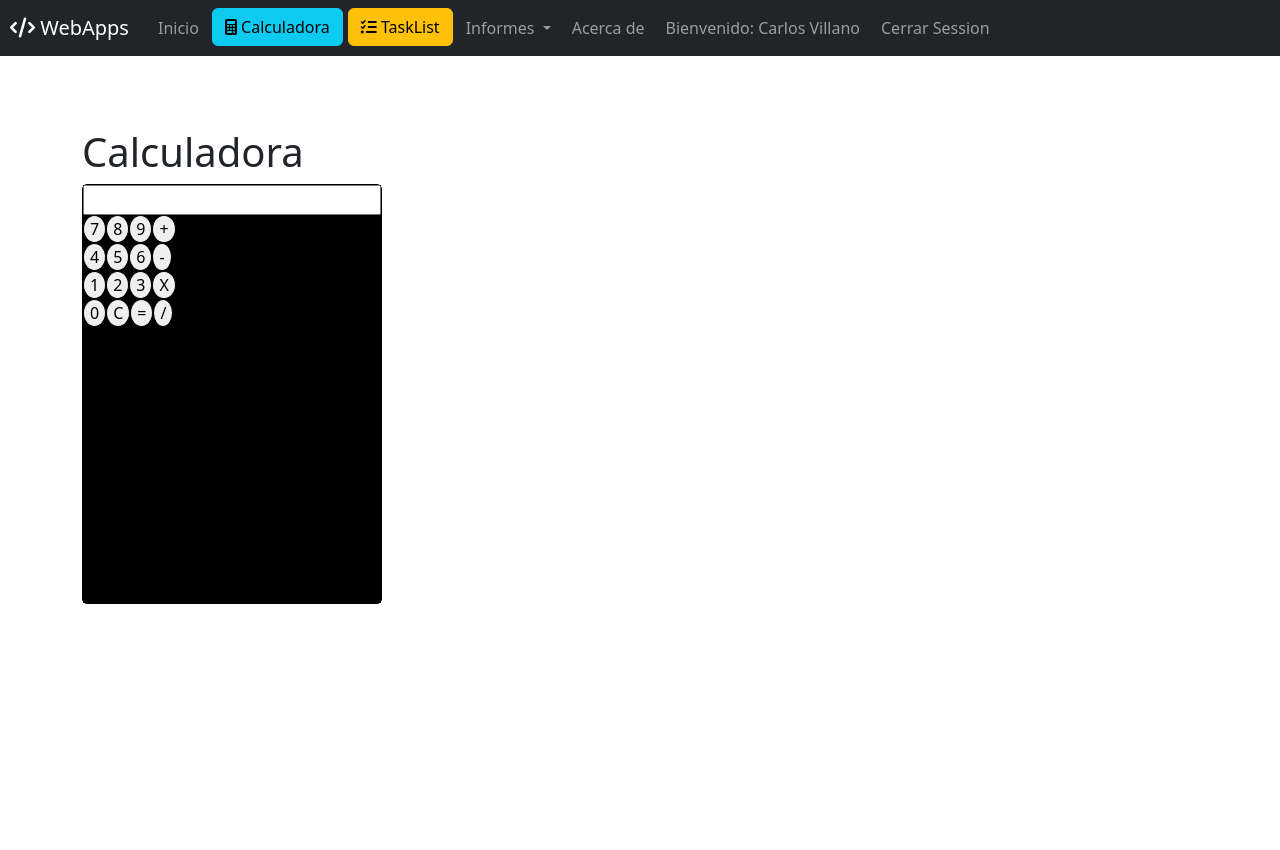
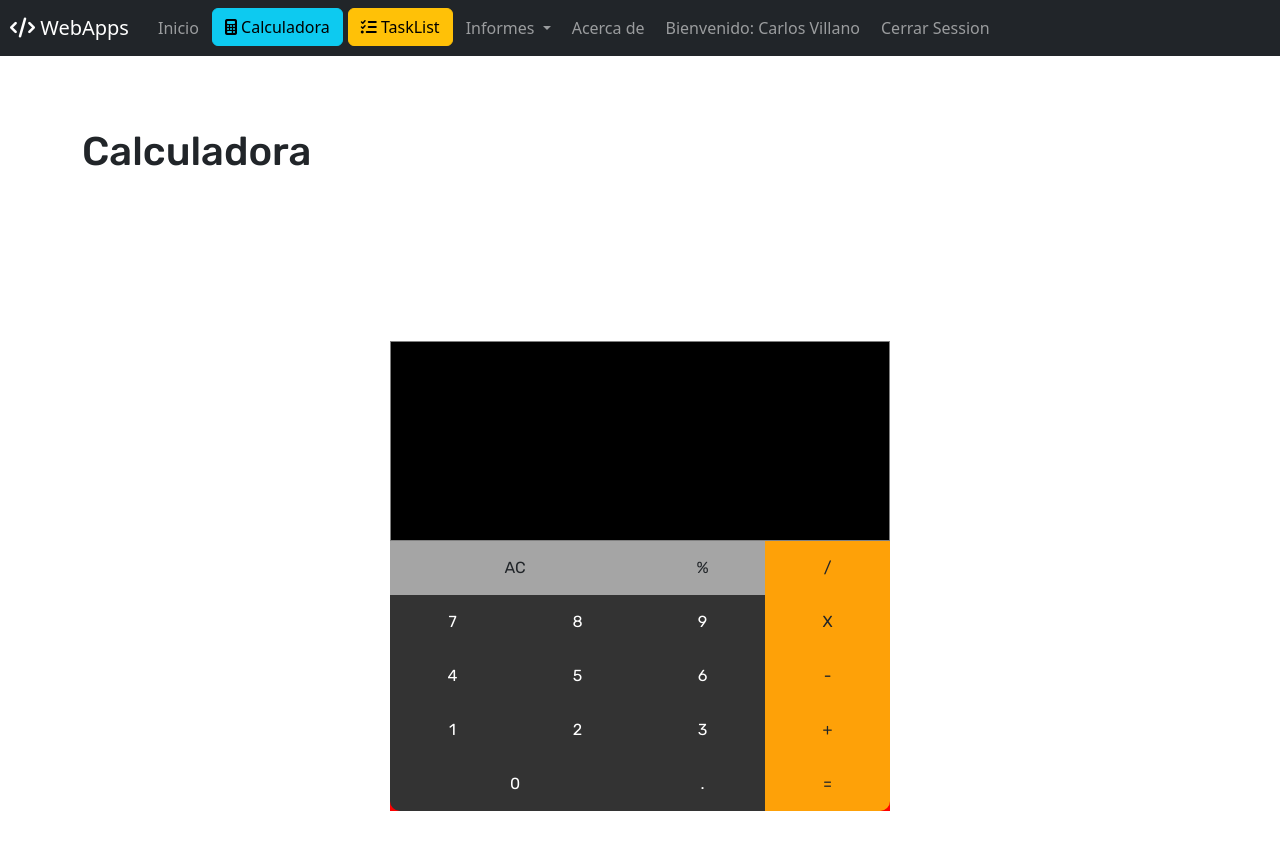
Before and after one commit to xRamax/LearningWebDevelopment, an Angular app in the folder WebApps/: page /inicio in a window 1280 px wide. Shown: the top 850 px of the page. Built offline with nearby package versions, Linux system fonts and the light colour scheme.

Commit message:
Calculadora medianamente terminada

```diff
--- a/WebApps/src/app/components/calculadora/calculadora.component.css
+++ b/WebApps/src/app/components/calculadora/calculadora.component.css
@@ -1,22 +1,88 @@
-#calculadoraBg{
-    height: 420px;
-    width: 300px;
-    border: 1px solid black;
-    border-radius: 5px;
+@import url('https://fonts.googleapis.com/css2?family=Rubik:wght@400;500;600&display=swap');
+
+*{
+    margin: 0;
+    padding: 0;
+    font-family: 'Rubik', sans-serif;
 }
 
-#calculadoraBg form{
-    height: 100%;
-    width: 100%;
-    background-color: black;
+
+.container {
+    display: flex;
+    justify-content: center;
+    align-items: center;
+    height: 100vh;
+    padding: 15px;
+
 }
 
-#display{
+.calculator{
 
+    display: flex;
+    flex-direction: column;
+    width: 500px;
+    /* border: 1px solid black;
+    border-radius: 10px; */
+    background-color: red;
+}
+
+
+.calculator-display{
+
+    padding: 25px 15px;
+    width: 100%;
+    height: 200px;
+    text-align: right;
+    overflow-x: auto;
+    /* border-top-left-radius: 10px;
+    border-top-right-radius: 10px; */
+    background-color: black;
+    border: 1px solid grey;
+    color: white;
+    font-size: xx-large;
+}
+
+
+.calculator-keypad{
+    display: flex;
     width: 100%;
 }
 
-input[type = button]{
-    border: 1px solid black;
-    border-radius: 100%;
+.keypad-numbers{
+
+    display: flex;
+    width: 100%;
+    flex-wrap: wrap;
 }
+
+.keypad-button {
+    width: 25%;
+    padding: 15px 0;
+    text-align: center;
+    cursor: pointer;
+    background-color: #333333;
+}
+
+.keypad-button:hover {
+
+    opacity: 0.7;
+    transition: opacity 0.5s;
+}
+
+.keypad-button.large{
+    width: 50%;
+}
+
+.keypad-button.operator{
+
+    background-color: #FEA108;
+}
+
+.keypad-button.special{
+
+    background-color: #A5A5A5;
+}
+
+.keypad-button.number{
+    color: white;
+}
--- a/WebApps/src/app/components/calculadora/calculadora.component.html
+++ b/WebApps/src/app/components/calculadora/calculadora.component.html
@@ -1,29 +1,35 @@
 <body>
     <h1>Calculadora</h1>
-    <div id="calculadoraBg">
-    <form id="calculator">
-        <input type="text" id="display" value="" autocomplete="off" readonly>
+    <div class="container">
+        <div class="calculator">
+            <input type="text" class="calculator-display" value="{{result}}" readonly disabled>
+            <div class="calculator-keypad"></div>
+                <div class="keypad-numbers">
 
-        <input type="button" value="7" id="ola">
-        <input type="button" value="8">
-        <input type="button" value="9">
-        <input type="button" value="+">
-        <br>
-        <input type="button" value="4">
-        <input type="button" value="5">
-        <input type="button" value="6">
-        <input type="button" value="-">
-        <br>
-        <input type="button" value="1">
-        <input type="button" value="2">
-        <input type="button" value="3">
-        <input type="button" value="X">
-        <br>
-        <input type="button" value="0">
-        <input type="button" value="C">
-        <input type="button" value="=">
-        <input type="button" value="/">
-    </form>
-</div>
+                    <div class="keypad-button special large" (click)="addToExpression('AC')">AC</div>
+                    <div class="keypad-button special" (click)="addToExpression('%')">%</div>
+                    <div class="keypad-button operator" (click)="addToExpression('/')">/</div>
 
+                    <div class="keypad-button number" (click)="addToExpression('7')">7</div>
+                    <div class="keypad-button number" (click)="addToExpression('8')">8</div>
+                    <div class="keypad-button number" (click)="addToExpression('9')">9</div>
+                    <div class="keypad-button operator" (click)="addToExpression('*')">X</div>
+
+                    <div class="keypad-button number" (click)="addToExpression('4')">4</div>
+                    <div class="keypad-button number" (click)="addToExpression('5')">5</div>
+                    <div class="keypad-button number" (click)="addToExpression('6')">6</div>
+                    <div class="keypad-button operator" (click)="addToExpression('-')">-</div>
+
+                    <div class="keypad-button number" (click)="addToExpression('1')">1</div>
+                    <div class="keypad-button number" (click)="addToExpression('2')">2</div>
+                    <div class="keypad-button number" (click)="addToExpression('3')">3</div>
+                    <div class="keypad-button operator" (click)="addToExpression('+')">+</div>
+
+                    <div class="keypad-button number large" style="border-bottom-left-radius: 10px;" (click)="addToExpression('0')">0</div>
+                    <div class="keypad-button number" (click)="addToExpression"(click)="addToExpression('.')">.</div>
+                    <div class="keypad-button operator"  style="border-bottom-right-radius: 10px;" (click)="addToExpression('=')">=</div>
+
+                </div>
+        </div>
+    </div>
 </body>
--- a/WebApps/src/app/components/calculadora/calculadora.component.ts
+++ b/WebApps/src/app/components/calculadora/calculadora.component.ts
@@ -1,4 +1,5 @@
 import { Component, OnInit } from '@angular/core';
+import { BrowserTransferStateModule } from '@angular/platform-browser';
 
 
 @Component({
@@ -8,13 +9,104 @@ import { Component, OnInit } from '@angular/core';
 })
 export class CalculadoraComponent implements OnInit {
 
+  prevValue = '';
+  currValue = '';
+  result = '';
+
+  addToExpression(value:string){
+
+    if (this.result != ''){
+      this.prevValue = this.currValue;
+      this.currValue = value;
+    }
+
+    switch(value){
+
+      case 'AC':
+        this.result = '';
+        break;
+
+      case '=':
+        this.result = eval(this.result);
+        break;
+
+      default:
+        this.result += value;
+        break;
+    }
+
+  }
+
+
   constructor() { }
 
-  resultado = document.getElementById('display');
   ngOnInit(): void {
+
   }
 
-  Sumar(){
+  // display = document.querySelector('.calculator-display');
+  // keypadButtons = document.getElementsByClassName('keypad-buttons');
 
-  }
+  // keypadButtonsArray = Array.from(this.keypadButtons);
+
+  // // Al cargar el documento..
+  //   window.addEventListener('load', () => {
+
+  //     // Declaramos las constantes que deseamos obtenener del documento
+  //     const display = document.querySelector('.calculator-display');
+  //     const keypadButtons = document.getElementsByClassName('keypad-buttons');
+
+  //     // Declaramos un array que va a contener como elementos los botones obtenidos desde el documento
+  //     const keypadButtonsArray = Array.from(keypadButtons);
+
+  //     // Recorremos el array de botones
+  //     keypadButtonsArray.forEach(button => {
+
+  //       // A cada botón le definimos un Listener para cuando clickeamos en él, llamando a la función Calculadora
+  //       button.addEventListener('click', () => {
+  //         this.Calculadora(button, display);
+  //         console.log(button.innerHTML);
+  //       })
+  //     });
+  //   })
+
+
+  // // Definimos la función de la calculadora dependiendo del botón que se oprima
+  // Calculadora(button:any, display:any){
+
+  //   switch(button.innerHTML){
+
+  //     case 'C': // La 'C' borra
+  //       this.borrar(display);
+  //       break;
+
+  //     case '=': // El '=' nos devuelve un resultado
+  //       this.calcular(display);
+  //       break;
+
+  //     default: // Para los demás botones, se debe mostrar en el display cuales oprimimos
+  //       this.actualizarDisplay(display, button);
+  //       break;
+  //     }
+  // }
+
+  // borrar(display:any){
+  //
+  //   display.innerHTML = 0;
+  // }
+
+  // calcular(display:any){
+  //   display.innerHTML = eval(display.innerHTML) //Tomar el display, resolvero y guardarlo en el innerHTML del display
+  // }
+
+  // actualizarDisplay(display:any, button:any){
+
+  //   if(display.innerHTML == 0){
+  //     display.innerHTML = '';
+  //   }
+
+  //   display.innerHTML += button.innerHTML;
+  // }
+
+
 }
```
